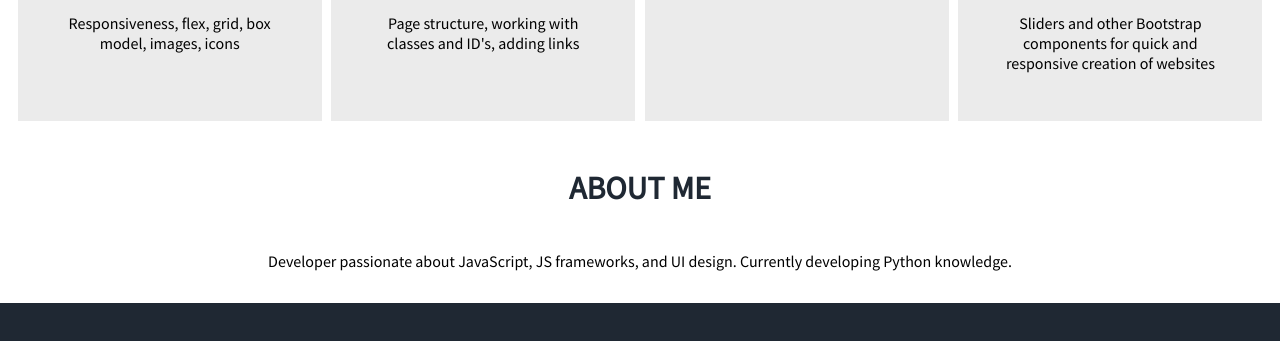
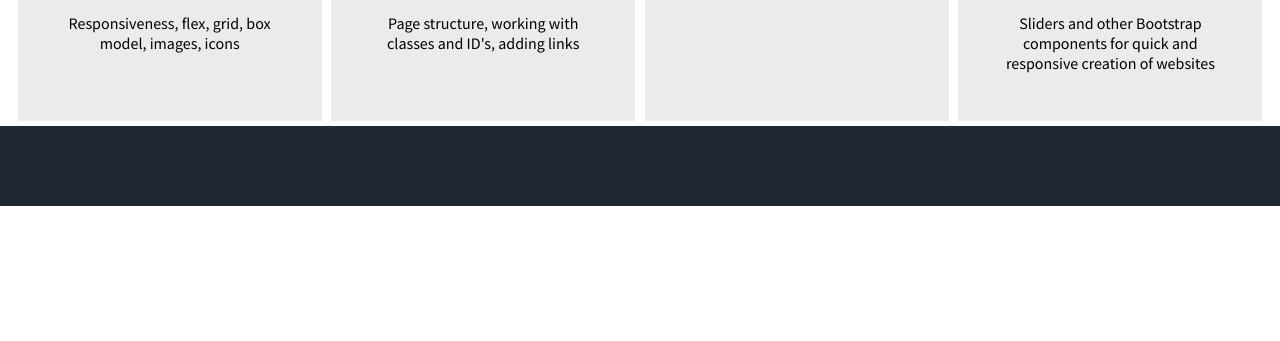
Before and after one commit to Adam-Lnenicka/Adam-Lnenicka.github.io, a plain HTML site: page index.html in a window 1280 px wide. Shown: the part 2385-2726 px from the top of the page. After the commit the page ends 2591 px from the top, so only its background shows below. Drawn offline with Linux system fonts and the light colour scheme; a web font is replaced by a local one.

Commit message:
Update index.html

```diff
--- a/index.html
+++ b/index.html
@@ -161,10 +161,6 @@
                 </div>
             </div>
         </section>
-       <div class ='about-me-section'id ='about-me-section'>
-          <h2>About Me</h2>
-          <p>Developer passionate about JavaScript, JS frameworks, and UI design. Currently developing Python knowledge.</p>
-       </div>
         <footer><footer>
     </body>
 </html>
```
